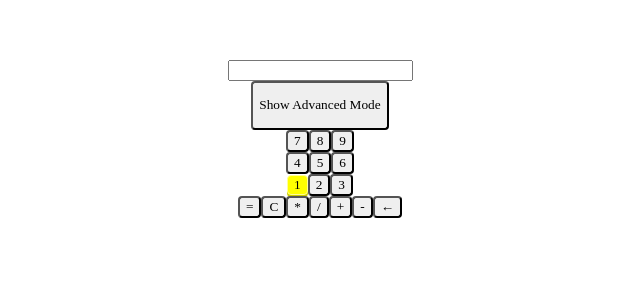
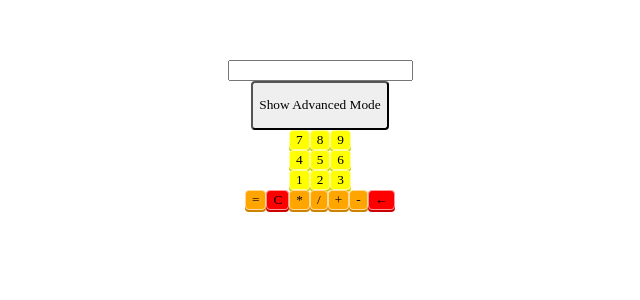
Before and after one commit to Auralcat/v-calculator, a Vue app: page / in a window 1280 px wide. Shown: the top 300 px of the page, without its empty margins (320-960 px from the left). Built offline with nearby package versions, Linux system fonts and the light colour scheme.

Commit message:
Add color classes to button

```diff
--- a/src/components/Button.vue
+++ b/src/components/Button.vue
@@ -48,11 +48,16 @@ export default {
   box-shadow: 0 2px 0 darken($base, 10%);
   color: $font;
 }
+/* Button type colors */
 .number {
   @include button-colors(#ff0)
 }
 
 .operation {
+  @include button-colors(#ffa500)
+}
+
+.warning {
   @include button-colors(#f00)
 }
 
--- a/src/components/Main.vue
+++ b/src/components/Main.vue
@@ -7,37 +7,37 @@
     </button>
     <div class="basic-mode" v-show="changeMode"></div>
     <div class="advanced-mode" v-show="!changeMode">
-      <calc-button label="√"/>
-      <calc-button label="x²"/>
-      <calc-button label="ln"/>
-      <calc-button label="ϖ"/>
-      <calc-button label="^"/>
+      <calc-button label="√" class="operation" />
+      <calc-button label="x²" class="operation" />
+      <calc-button label="ln" class="operation" />
+      <calc-button label="ϖ" class="operation" />
+      <calc-button label="^" class="operation" />
     </div>
     <div class="buttons">
       <div class="numbers">
         <div class="number-row">
-          <calc-button label="7"/>
-          <calc-button label="8"/>
-          <calc-button label="9"/>
+          <calc-button label="7" class="number" />
+          <calc-button label="8" class="number" />
+          <calc-button label="9" class="number" />
         </div>
         <div class="number-row">
-          <calc-button label="4"/>
-          <calc-button label="5"/>
-          <calc-button label="6"/>
+          <calc-button label="4" class="number" />
+          <calc-button label="5" class="number" />
+          <calc-button label="6" class="number" />
         </div>
         <div class="number-row">
           <calc-button class="number" label="1"/>
-          <calc-button label="2"/>
-          <calc-button label="3"/>
+          <calc-button class="number" label="2"/>
+          <calc-button label="3" class="number" />
         </div>
       </div>
-      <calc-button label="="/>
-      <calc-button label="C"/>
-      <calc-button label="*"/>
-      <calc-button label="/"/>
-      <calc-button label="+"/>
-      <calc-button label="-"/>
-      <calc-button label="←"/>
+      <calc-button label="=" class="operation" />
+      <calc-button label="C" class="warning" />
+      <calc-button label="*" class="operation" />
+      <calc-button label="/" class="operation" />
+      <calc-button label="+" class="operation" />
+      <calc-button label="-" class="operation" />
+      <calc-button label="←" class="warning" />
     </div>
   </div>
 </template>
```
Lines whose indentation alone changed are shown as unchanged.
